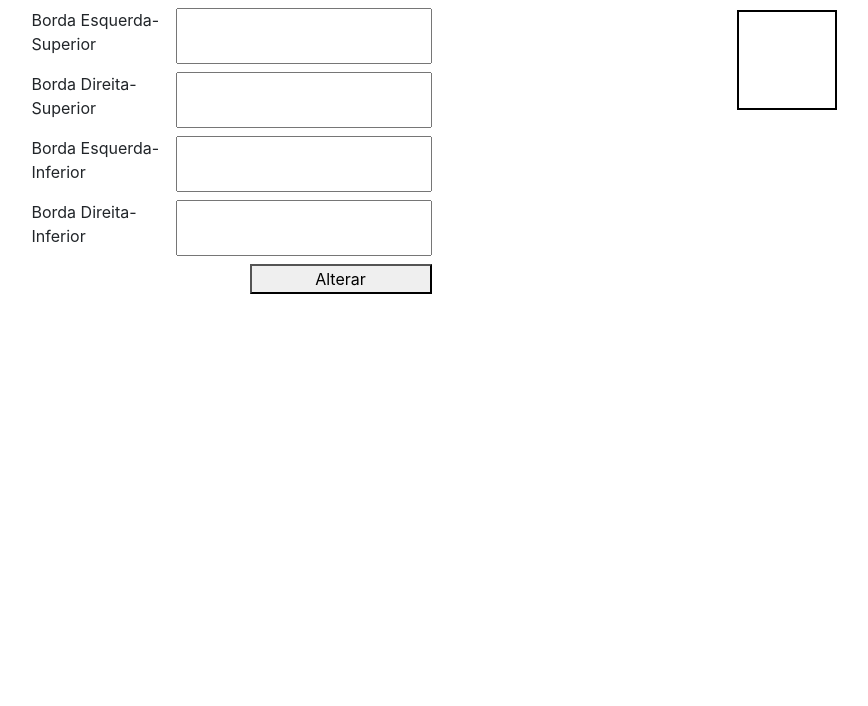
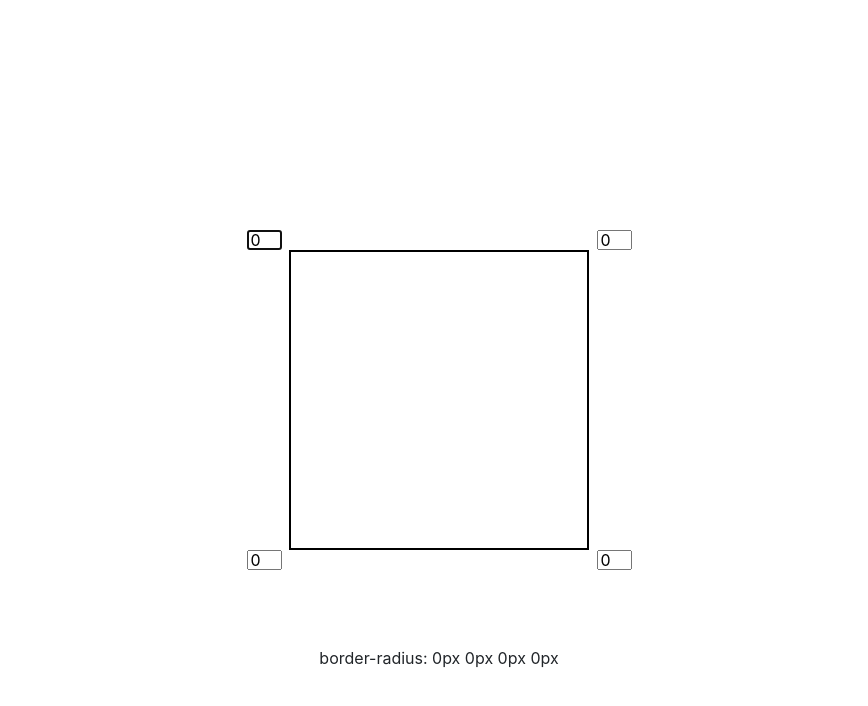
Before and after one commit to joao-antonio-gomes/borderRadiusPreview, a plain HTML site: page index.html in a window 1280 px wide. Shown: the whole page, without its empty margins (201-1069 px from the left). Drawn offline with nearby package versions, Linux system fonts and the light colour scheme.

Commit message:
Formato alterado na UI do projeto, adicionado código para copiar border-radius

```diff
--- a/css/index.css
+++ b/css/index.css
@@ -1,31 +1,52 @@
 #box {
     border: 2px solid black;
-    width: 100px;
-    height: 100px;
+    width: 100%;
+    height: 100%;
     display: inline-block;
-    margin: 10px;
+    grid-area: box;
+}
+
+#code {
+    grid-area: code;
+    align-self: end;
+}
+
+#borda_esquerda-superior {
+    grid-area: ES;
+}
+
+#borda_esquerda-inferior {
+    grid-area: EI;
+}
+
+#borda_direita-superior {
+    grid-area: DS;
+}
+
+#borda_direita-inferior {
+    grid-area: DI;
+
 }
 
 .container {
-    display: flex;
-    align-content: space-around;
-    justify-content: space-around;
+    width: auto !important;
+    display: grid;
+    position: absolute;
+    left: 50%;
+    top: 50%;
+    transform: translate(-50%, -50%);
+    grid-template-columns: 100px 50px 300px 50px 100px;
+    grid-template-rows: 100px 20px 300px 20px 100px;
+    grid-template-areas:
+        ". . . . ."
+        ". ES . DS ."
+        ". . box . ."
+        ". EI . DI ."
+        ". code code code .";
+    justify-items: center;
 }
 
-.container_input {
-    display: flex;
-    justify-content: space-between;
-    width: 400px;
-    margin-top: 8px;
+input {
+    width: 35px;
+    display: inline-block;
 }
-
-.container_form {
-    display: flex;
-    flex-direction: column;
-}
-
-#alterar {
-    margin-top: 8px;
-    width: 182px;
-    align-self: flex-end;
-}
--- a/index.html
+++ b/index.html
@@ -12,29 +12,23 @@
 </head>
 
 <body>
-    <section class="container">
-        <form class="container_form">
-            <div class="container_input">
-                <label for="borda_esquerda-superior">Borda Esquerda-Superior</label>
-                <input type="text" name="borda_esquerda-superior" id="borda_esquerda-superior">
+
+    <section>
+        <form class="container">
+            <input type="text" name="borda_esquerda-superior" id="borda_esquerda-superior" value="0">
+            <input type="text" name="borda_direita-superior" id="borda_direita-superior" value="0">
+
+            <div id="box"></div>
+
+            <input type="text" name="borda_esquerda-inferior" id="borda_esquerda-inferior" value="0">
+            <input type="text" name="borda_direita-inferior" id="borda_direita-inferior" value="0">
+
+            <div id="code">
+                <code></code>
             </div>
-            <div class="container_input">
-                <label for="borda_direita-superior">Borda Direita-Superior</label>
-                <input type="text" name="borda_direita-superior" id="borda_direita-superior">
-            </div>
-            <div class="container_input">
-                <label for="borda_esquerda-inferior">Borda Esquerda-Inferior</label>
-                <input type="text" name="borda_esquerda-inferior" id="borda_esquerda-inferior">
-            </div>
-            <div class="container_input">
-                <label for="borda_direita-inferior">Borda Direita-Inferior</label>
-                <input type="text" name="borda_direita-inferior" id="borda_direita-inferior">
-            </div>
-            <button id="alterar">Alterar</button>
         </form>
+    </section>
 
-        <div id="box"></div>
-    </section>
     <script src='js/index.js'>
     </script>
     <script src="https://code.jquery.com/jquery-3.5.1.slim.min.js"
--- a/js/index.js
+++ b/js/index.js
@@ -2,11 +2,32 @@ const inputES = document.getElementById('borda_esquerda-superior');
 const inputEI = document.getElementById('borda_esquerda-inferior');
 const inputDS = document.getElementById('borda_direita-superior');
 const inputDI = document.getElementById('borda_direita-inferior');
-const botao = document.getElementById('alterar');
+const code = document.getElementById('code');
 const caixa = document.getElementById('box');
 
-botao.addEventListener('click', (e) => {
-    e.preventDefault();
-    inputES.value;
-    caixa.style.borderRadius = `${inputES.value}px ${inputEI.value}px ${inputDI.value}px ${inputDS.value}px`;
+
+const inputs = [inputES, inputEI, inputDS, inputDI];
+
+inputES.focus();
+
+inputs.forEach(input => {
+    input.addEventListener('change', () => {
+        switch (input.id) {
+            case 'borda_esquerda-inferior':
+                box.style.borderBottomRightRadius = `${input.value}px`;
+                break;
+            case 'borda_esquerda-superior':
+                box.style.borderBottomLeftRadius = `${input.value}px`;
+                break;
+            case 'borda_direita-inferior':
+                box.style.borderTopLeftRadius = `${input.value}px`;
+                break;
+            case 'borda_direita-superior':
+                box.style.borderTopRightRadius = `${input.value}px`;
+                break;
+        }
+        code.textContent = `border-radius: ${inputES.value}px ${inputEI.value}px ${inputDI.value}px ${inputDS.value}px`
+    })
 })
+
+code.textContent = `border-radius: ${inputES.value}px ${inputEI.value}px ${inputDI.value}px ${inputDS.value}px`
```
